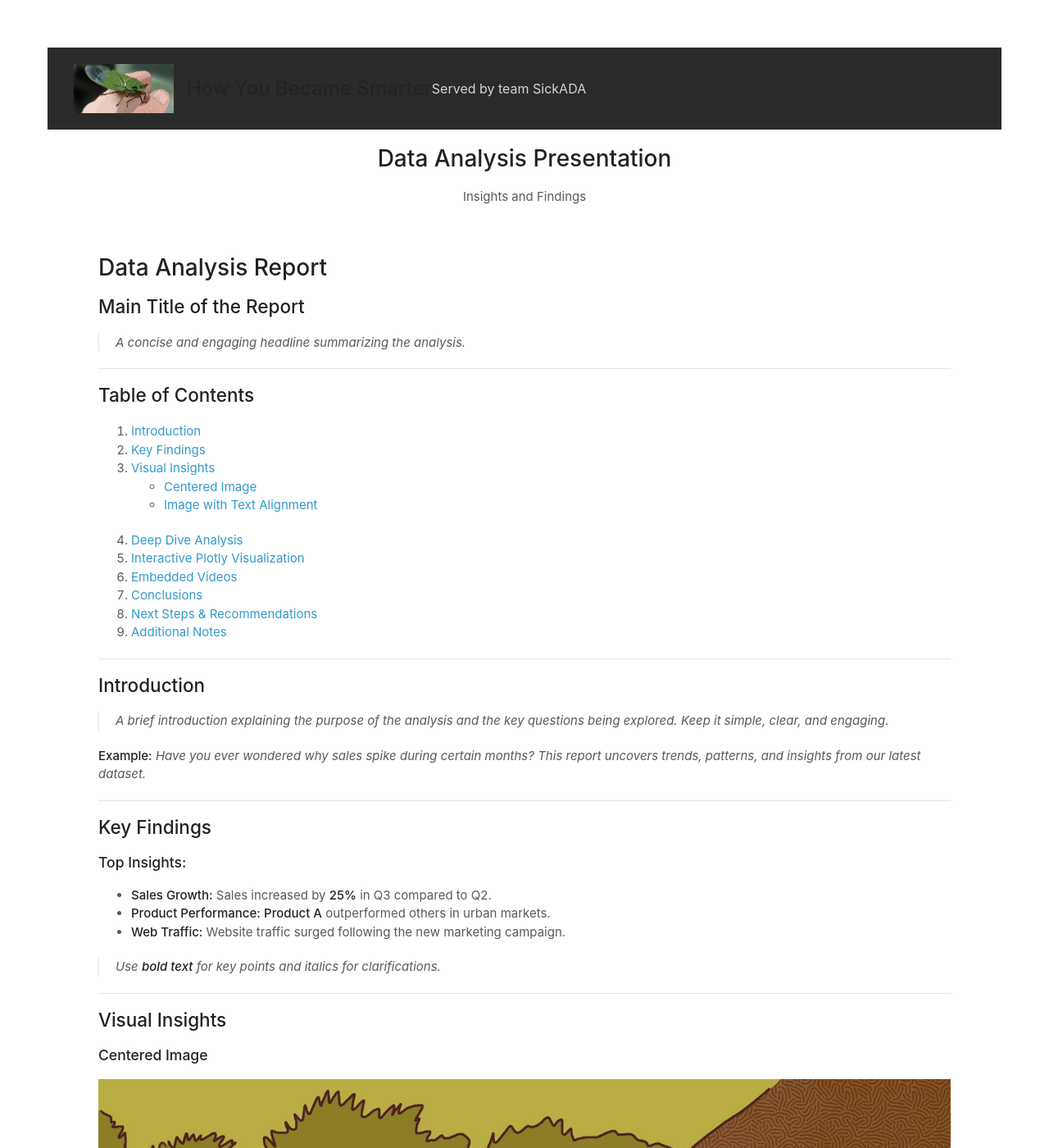
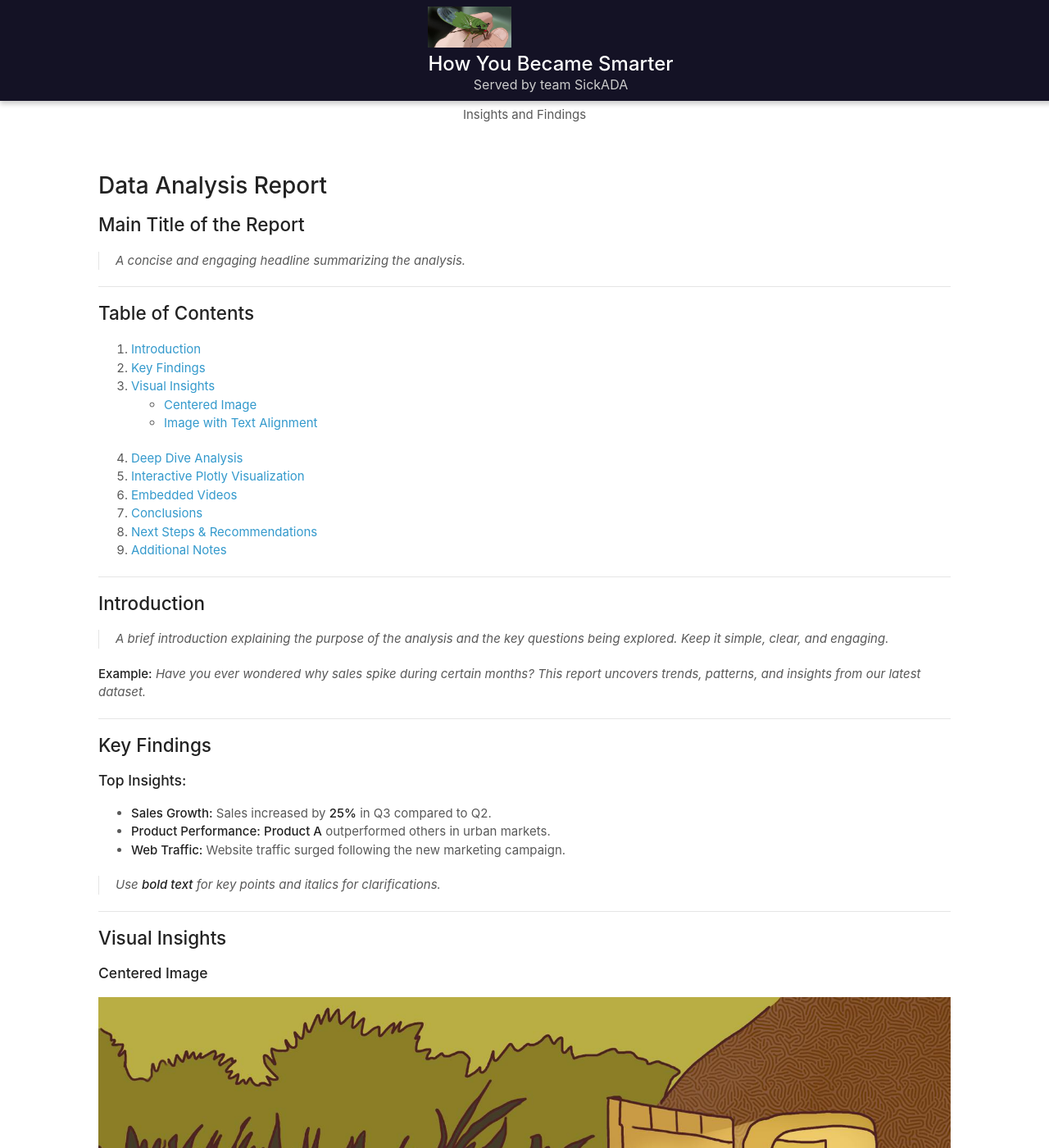
Before and after one commit to FredPili/ADAWebsite, a Jekyll site: the page built from index.md, in a window 1280 px wide and 1400 px high. Shown: the whole window at 82% size. Built offline with Jekyll 4.4.1, drawn with Linux system fonts in a browser that asks for light colours.

Commit message:
update css

```diff
--- a/assets/css/styles.css
+++ b/assets/css/styles.css
@@ -200,35 +200,39 @@ footer {
 
 /* Sticky Banner */
 .sticky-banner {
-  display: flex; /* Enable flexbox */
-  align-items: center; /* Vertically center content */
-  justify-content: space-between; /* Spread items evenly with space between them */
+  position: fixed;
+  top: 0;
+  left: 0;
   width: 100%; /* Full width */
-  height: 100px; /* Set banner height */
-  background-color: #2a2a2a; /* Dark background */
+  background-color: #141225; /* Dark background */
   color: #ffffff; /* White text */
-  padding: 0 2rem; /* Add horizontal padding */
-  box-sizing: border-box; /* Ensure padding is included in width/height calculations */
+  display: flex; /* Flex layout for aligning items */
+  align-items: center; /* Center items vertically */
+  justify-content: center; /* Center the content horizontally */
+  padding: 0.5rem 2rem; /* Padding for spacing */
+  z-index: 1000; /* Ensure the banner stays on top */
+  box-shadow: 0px 4px 6px rgba(0, 0, 0, 0.2); /* Optional shadow */
 }
 
-.banner-content {
-  display: flex; /* Enable flexbox */
-  align-items: center; /* Vertically align items */
+/* Logo */
+.sticky-banner .logo {
+  height: 50px; /* Adjust as needed */
+  margin-right: 1rem; /* Space between logo and text */
 }
 
-.banner-content .logo {
-  margin-right: 1rem; /* Add space between the logo and text */
-  height: 60px; /* Adjust the logo size */
+/* Banner Text */
+.sticky-banner h1 {
+  font-size: 1.5rem; /* Adjust font size */
+  margin: 0; /* Remove margin */
+  color: #ffffff;
+  text-align: center; /* Ensure the text is centered */
 }
 
-.banner-content h1 {
-  margin: 0;
-  font-size: 1.5rem;
-}
-
-.banner-content span {
-  font-size: 1rem;
-  opacity: 0.8; /* Optional: Make subtitle slightly faded */
+.sticky-banner span {
+  font-size: 1rem; /* Subtitle font size */
+  color: #cccccc; /* Lighter color for subtitle */
+  display: block; /* Ensure span behaves like a block element */
+  text-align: center; /* Center the subtitle text */
 }
 
 @media print, screen and (max-width: 960px) {
```
